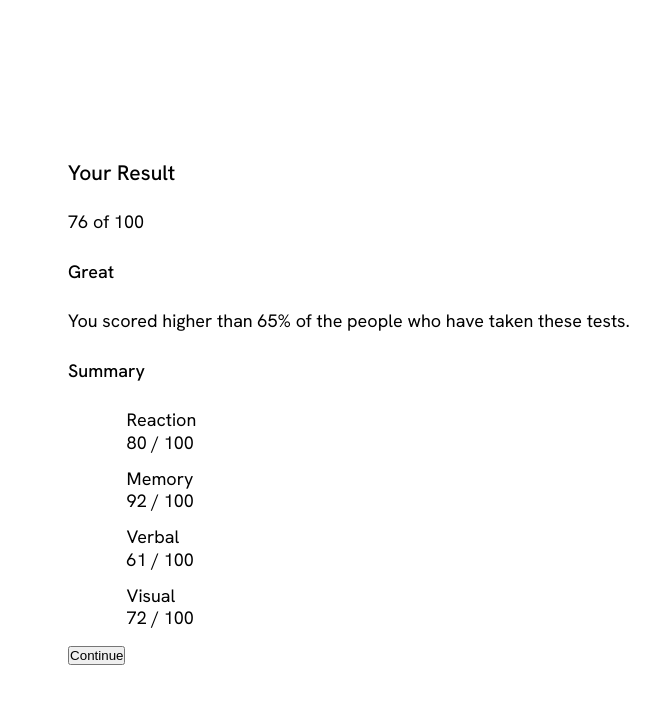
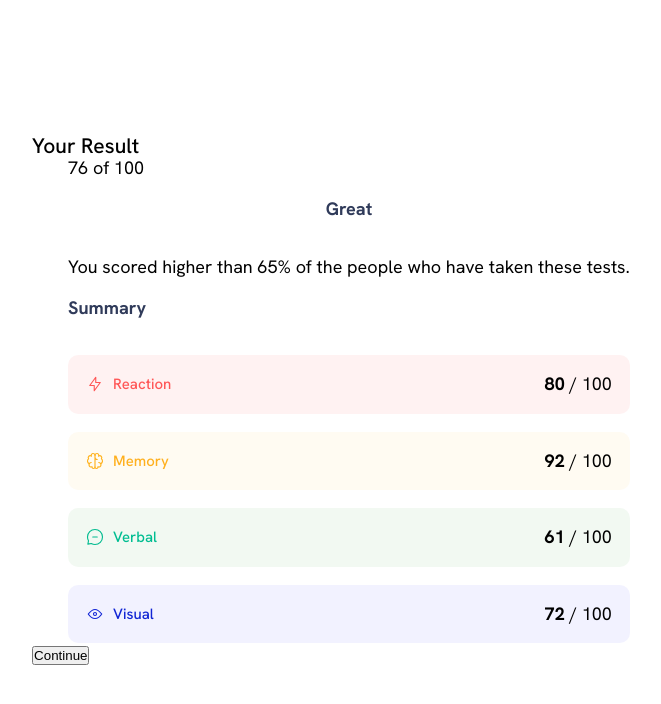
Before and after one commit to loumorganrene/frontend-mentor, a plain HTML site: page results-summary-component-main/index.html in a window 1280 px wide. Shown: the whole page, without its empty margins (291-952 px from the left). Drawn offline with Linux system fonts and the light colour scheme.

Commit message:
:lipstick: update: update HTML structure, tag and id + CSS utility class for color/background color and container styling.

```diff
--- a/results-summary-component-main/index.css
+++ b/results-summary-component-main/index.css
@@ -1,8 +1,12 @@
 :root {
   --primary-red: hsl(0, 100%, 67%);
+  --primary-red-rgba: rgba(255, 0, 0, 0.05);
   --primary-orangey: hsl(39, 100%, 56%);
+  --primary-orangey-rgba: rgba(255, 165, 0, 0.05);
   --primary-green: hsl(166, 100%, 37%);
+  --primary-green-rgba: rgba(0, 128, 0, 0.05);
   --primary-blue: hsl(234, 85%, 45%);
+  --primary-blue-rgba: rgba(0, 0, 255, 0.05);
 
   --neutral-white: hsl(0, 0%, 100%);
   --neutral-pale-blue: hsl(221, 100%, 96%);
@@ -22,6 +26,31 @@
   --fweight-light: 500;
   --fweight-medium: 700;
   --fweight-bold: 800;
+}
+
+.primary-red {
+  color: var(--primary-red);
+}
+.bg-primary-red {
+  background: var(--primary-red-rgba);
+}
+.primary-orangey {
+  color: var(--primary-orangey);
+}
+.bg-primary-orangey {
+  background: var(--primary-orangey-rgba);
+}
+.primary-green {
+  color: var(--primary-green);
+}
+.bg-primary-green {
+  background: var(--primary-green-rgba);
+}
+.primary-blue {
+  color: var(--primary-blue);
+}
+.bg-primary-blue {
+  background: var(--primary-blue-rgba);
 }
 
 * {
@@ -44,11 +73,29 @@ main {
   min-height: 100svh;
 }
 
+section {
+  display: flex;
+  flex-direction: column;
+  gap: 1rem;
+  padding: 0 2rem;
+
+  &#score-description {
+    text-align: center;
+    p {
+      text-align: left;
+    }
+  }
+}
+
 img,
 picture,
 svg {
   display: block;
   width: 100%;
+}
+
+.list_icon {
+  width: 1rem;
 }
 
 h1,
@@ -60,22 +107,38 @@ h6 {
   font-family: var(--family-serif);
   font-weight: var(--fweight-light);
   text-wrap: balance;
-  margin: 1.5rem 0;
+}
+
+h4 {
+  color: var(--neutral-dark-gray-blue);
+  font-weight: var(--fweight-medium);
+  margin-block: 1rem;
 }
 
 p {
-  max-width: 70ch;
+  max-width: 60ch;
   text-wrap: pretty;
 }
 
 ul {
-
+  display: flex;
+  flex-direction: column;
   list-style: none;
   text-wrap: balance;
-  padding: 0 2rem;
+  gap: 1rem;
 
   li {
-    padding: 0 0 .75rem 1.25rem;
+    display: flex;
+    justify-content: space-between;
+    align-items: center;
+    border-radius: 10px;
+    padding: 1rem;
+
+    .list-item__label {
+      display: flex;
+      align-items: center;
+      gap: .5rem;
+    }
   }
 }
 
--- a/results-summary-component-main/index.html
+++ b/results-summary-component-main/index.html
@@ -17,9 +17,8 @@
       href="https://fonts.googleapis.com/css2?family=Hanken+Grotesk:ital,wght@0,100..900;1,100..900&display=swap"
       rel="stylesheet"
     />
-    <link rel="stylesheet" href="index.css">
+    <link rel="stylesheet" href="index.css" />
     <title>Frontend Mentor | Results summary component</title>
-
   </head>
   <body>
     <main>
@@ -28,35 +27,46 @@
         <h2 class="sr-only">An article about results summary component</h2>
         <header>
           <h3>Your Result</h3>
-          <section>
-            <p class="result__score">76 <span>of 100</span></p>
+          <section id="score-bubble">
+            <p>76 <span>of 100</span></p>
           </section>
-          <section>
+          <section id="score-description">
             <h4>Great</h4>
-            <p class="result__description">
+            <p>
               You scored higher than 65% of the people who have taken these
               tests.
             </p>
           </section>
         </header>
-        <section>
+        <section id="summary-content">
           <h4>Summary</h4>
-          <ul>
-            <li>
-              <p>Reaction</p>
-              <p><span>80</span> / 100</p>
+          <ul id="summary-list">
+            <li class="bg-primary-red">
+              <div class="list-item__label">
+                <img class="list_icon" src="assets/images/icon-reaction.svg" alt="Reaction icon" />
+                <h5 class="primary-red">Reaction</h5>
+              </div>
+              <p><b>80</b> / 100</p>
             </li>
-            <li>
-              <p>Memory</p>
-              <p><span>92</span> / 100</p>
+            <li class="bg-primary-orangey">
+              <div class="list-item__label">
+                <img class="list_icon" src="assets/images/icon-memory.svg" alt="Memory icon" />
+                <h5 class="primary-orangey">Memory</h5>
+              </div>
+              <p><b>92</b> / 100</p>
             </li>
-            <li>
-              <p>Verbal</p>
-              <p><span>61</span> / 100</p>
+            <li class="bg-primary-green">
+              <div class="list-item__label">
+                <img class="list_icon" src="assets/images/icon-verbal.svg" alt="Verbal icon" />
+                <h5 class="primary-green">Verbal</h5></div>
+              <p><b>61</b> / 100</p>
             </li>
-            <li>
-              <p>Visual</p>
-              <p><span>72</span> / 100</p>
+            <li class="bg-primary-blue">
+              <div class="list-item__label">
+                <img class="list_icon" src="assets/images/icon-visual.svg" alt="Visual icon" />
+              <h5 class="primary-blue">Visual</h5>
+              </div>
+              <p><b>72</b> / 100</p>
             </li>
           </ul>
         </section>
```
